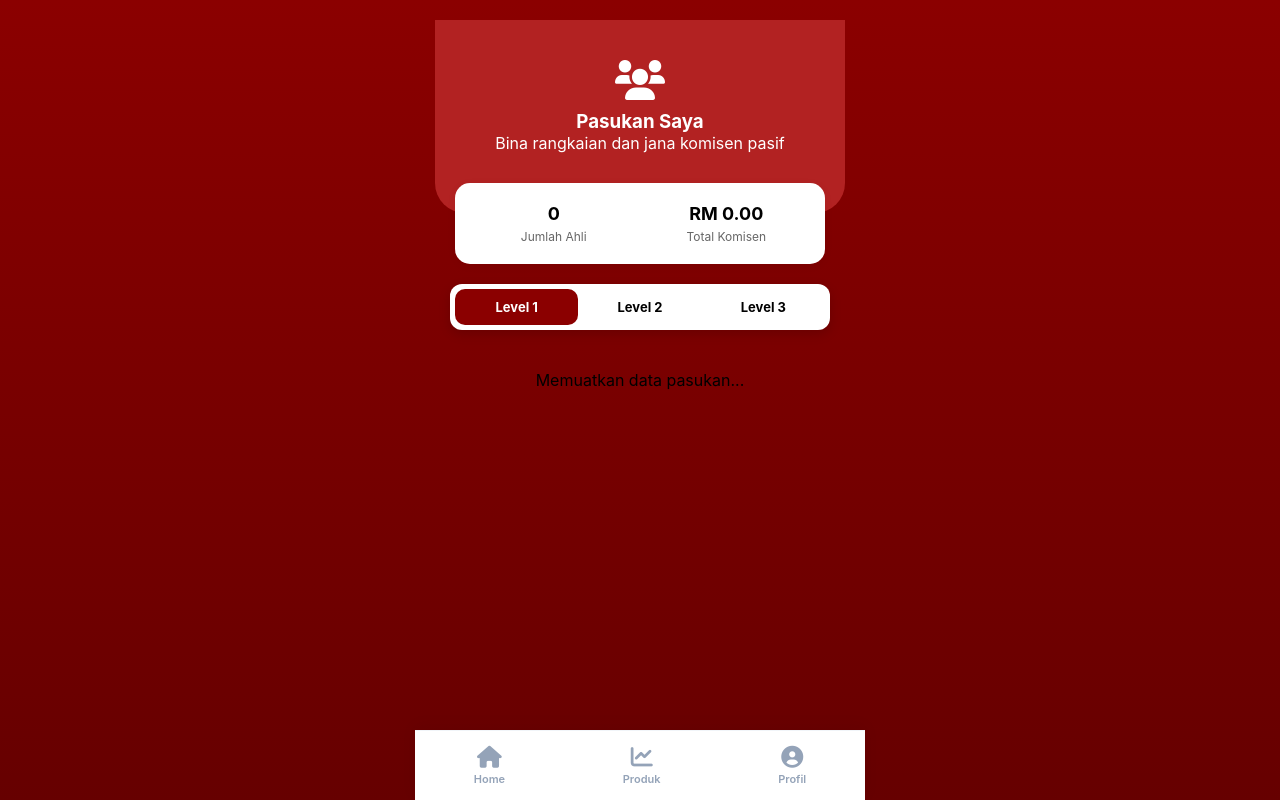
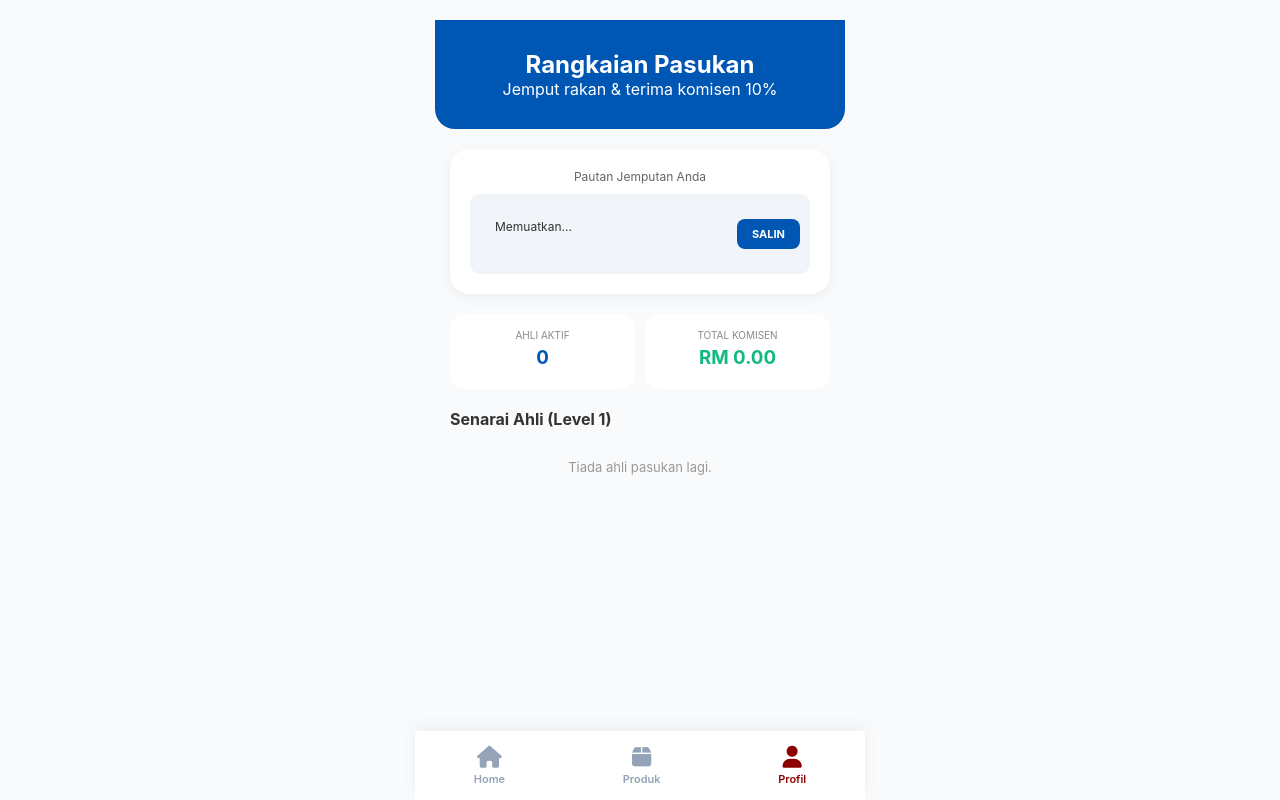
Before and after one commit to mohdsah/MicroVest, a plain HTML site: page team.html in a window 1280 px wide. Drawn offline with nearby package versions, Linux system fonts and the light colour scheme.

Commit message:
Update team.html

```diff
--- a/team.html
+++ b/team.html
@@ -8,115 +8,91 @@
     <link rel="stylesheet" href="https://cdnjs.cloudflare.com/ajax/libs/font-awesome/6.0.0/css/all.min.css">
     <script src="https://cdn.jsdelivr.net/npm/@supabase/supabase-js@2"></script>
 </head>
-<body>
+<body style="background: #f8fafc;">
 
     <div class="app-shell">
-        <div class="profile-red-header" style="padding-bottom: 60px;">
-            <i class="fas fa-users" style="font-size: 40px; margin-bottom: 10px;"></i>
-            <h3>Pasukan Saya</h3>
-            <p>Bina rangkaian dan jana komisen pasif</p>
+        <div class="product-page-header" style="background: #0056b3;">
+            <h2>Rangkaian Pasukan</h2>
+            <p>Jemput rakan & terima komisen 10%</p>
         </div>
 
-        <div class="stats-card" style="margin-top: -30px;">
-            <div class="stats-grid">
-                <div class="stat-box">
-                    <h4 id="teamSize">0</h4>
-                    <p>Jumlah Ahli</p>
-                </div>
-                <div class="stat-box">
-                    <h4 id="teamCommission">RM 0.00</h4>
-                    <p>Total Komisen</p>
-                </div>
+        <div style="margin: 20px 15px; background: white; padding: 20px; border-radius: 20px; text-align: center; box-shadow: 0 4px 15px rgba(0,0,0,0.05);">
+            <p style="font-size: 12px; color: #666; margin-bottom: 10px;">Pautan Jemputan Anda</p>
+            <div style="display: flex; background: #f1f5f9; padding: 10px; border-radius: 10px; align-items: center;">
+                <input type="text" id="referralLink" readonly value="Memuatkan..." style="flex: 1; border: none; background: none; font-size: 12px; color: #333; outline: none;">
+                <button onclick="copyReferral()" style="background: #0056b3; color: white; border: none; padding: 8px 15px; border-radius: 8px; font-size: 11px; font-weight: bold; cursor: pointer;">SALIN</button>
             </div>
         </div>
 
-        <div style="display: flex; background: white; margin: 15px; border-radius: 12px; padding: 5px; box-shadow: var(--shadow);">
-            <div class="level-tab active" onclick="switchLevel(1)" id="tab1" style="text-align: center; flex: 1; padding: 10px; cursor: pointer; font-size: 13px; font-weight: bold;">Level 1</div>
-            <div class="level-tab" onclick="switchLevel(2)" id="tab2" style="text-align: center; flex: 1; padding: 10px; cursor: pointer; font-size: 13px; font-weight: bold;">Level 2</div>
-            <div class="level-tab" onclick="switchLevel(3)" id="tab3" style="text-align: center; flex: 1; padding: 10px; cursor: pointer; font-size: 13px; font-weight: bold;">Level 3</div>
+        <div style="display: grid; grid-template-columns: 1fr 1fr; gap: 10px; margin: 0 15px;">
+            <div style="background: white; padding: 15px; border-radius: 15px; text-align: center;">
+                <p style="font-size: 10px; color: #888; margin: 0;">AHLI AKTIF</p>
+                <h3 id="teamCount" style="margin: 5px 0; color: #0056b3;">0</h3>
+            </div>
+            <div style="background: white; padding: 15px; border-radius: 15px; text-align: center;">
+                <p style="font-size: 10px; color: #888; margin: 0;">TOTAL KOMISEN</p>
+                <h3 id="totalCommission" style="margin: 5px 0; color: #10b981;">RM 0.00</h3>
+            </div>
         </div>
 
-        <div class="icon-menu-container" style="background: transparent; box-shadow: none;">
-            <div id="teamList" class="team-list-section">
-                <p style="text-align: center; color: var(--text-muted); padding: 20px;">Memuatkan data pasukan...</p>
+        <div style="padding: 20px 15px;">
+            <h4 style="margin-bottom: 15px; color: #333;">Senarai Ahli (Level 1)</h4>
+            <div id="downlineList">
+                <p style="text-align: center; color: #999; font-size: 13px; margin-top: 30px;">Tiada ahli pasukan lagi.</p>
             </div>
         </div>
 
         <nav class="bottom-nav">
-            <a href="dashboard.html" class="nav-item">
-                <i class="fas fa-home"></i>
-                <span>Home</span>
-            </a>
-            <a href="product_list.html" class="nav-item">
-                <i class="fas fa-chart-line"></i>
-                <span>Produk</span>
-            </a>
-            <a href="profile.html" class="nav-item">
-                <i class="fas fa-user-circle"></i>
-                <span>Profil</span>
-            </a>
+            <a href="dashboard.html" class="nav-item"><i class="fas fa-home"></i><span>Home</span></a>
+            <a href="product_list.html" class="nav-item"><i class="fas fa-box"></i><span>Produk</span></a>
+            <a href="profile.html" class="nav-item active"><i class="fas fa-user"></i><span>Profil</span></a>
         </nav>
     </div>
 
     <script src="app.js"></script>
     <script>
-        let currentLevel = 1;
-
-        async function loadTeamData(level) {
+        async function loadTeamData() {
             const { data: { user } } = await client.auth.getUser();
             if (!user) return;
 
-            const listContainer = document.getElementById('teamList');
-            listContainer.innerHTML = '<p style="text-align: center; padding: 20px;">Mencari ahli...</p>';
+            // 1. Set Pautan Jemputan (Guna ID User)
+            const refUrl = window.location.origin + "/register.html?ref=" + user.id;
+            document.getElementById('referralLink').value = refUrl;
 
-            // Nota: Logik ini bergantung kepada struktur table 'profiles' anda yang mempunyai kolum 'referred_by'
-            const { data, error } = await client
+            // 2. Tarik senarai downline dari table 'profiles'
+            const { data: downline, error } = await client
                 .from('profiles')
                 .select('email, created_at')
-                .eq('referred_by', user.id); // Ini untuk Level 1
+                .eq('referred_by', user.id);
 
-            if (data && data.length > 0) {
-                listContainer.innerHTML = '';
-                data.forEach(member => {
+            if (downline && downline.length > 0) {
+                document.getElementById('teamCount').innerText = downline.length;
+                const list = document.getElementById('downlineList');
+                list.innerHTML = '';
+
+                downline.forEach(member => {
                     const date = new Date(member.created_at).toLocaleDateString();
-                    listContainer.innerHTML += `
-                        <div class="menu-list-item" style="background: white; margin-bottom: 10px; border-radius: 12px; border: none;">
-                            <div class="menu-left">
-                                <div style="width: 35px; height: 35px; background: #f1f5f9; border-radius: 50%; display: flex; align-items: center; justify-content: center; color: var(--primary);">
-                                    <i class="fas fa-user"></i>
-                                </div>
-                                <div>
-                                    <span style="display: block; font-weight: bold;">${member.email.split('@')[0]}</span>
-                                    <span style="font-size: 11px; color: #888;">Sertai: ${date}</span>
-                                </div>
+                    list.innerHTML += `
+                        <div style="background: white; padding: 15px; border-radius: 12px; margin-bottom: 10px; display: flex; justify-content: space-between; align-items: center; box-shadow: 0 2px 5px rgba(0,0,0,0.02);">
+                            <div>
+                                <p style="margin:0; font-weight: bold; font-size: 13px;">${member.email.split('@')[0]}***</p>
+                                <p style="margin:0; font-size: 10px; color: #999;">Sertai: ${date}</p>
                             </div>
-                            <span style="font-size: 11px; background: #e8f5e9; color: #2e7d32; padding: 4px 8px; border-radius: 5px;">Aktif</span>
+                            <span style="font-size: 10px; color: #10b981; font-weight: bold;">AKTIF</span>
                         </div>
                     `;
                 });
-                document.getElementById('teamSize').innerText = data.length;
-            } else {
-                listContainer.innerHTML = '<p style="text-align: center; color: #888; padding: 20px;">Tiada ahli di tahap ini.</p>';
             }
         }
 
-        function switchLevel(lvl) {
-            // Reset active tabs
-            document.querySelectorAll('.level-tab').forEach(t => {
-                t.style.background = 'transparent';
-                t.style.color = 'var(--text-main)';
-            });
-
-            // Set active
-            const activeTab = document.getElementById('tab' + lvl);
-            activeTab.style.background = 'var(--primary)';
-            activeTab.style.color = 'white';
-            activeTab.style.borderRadius = '10px';
-
-            loadTeamData(lvl);
+        function copyReferral() {
+            const copyText = document.getElementById("referralLink");
+            copyText.select();
+            navigator.clipboard.writeText(copyText.value);
+            alert("Pautan jemputan berjaya disalin!");
         }
 
-        window.onload = () => switchLevel(1);
+        window.onload = loadTeamData;
     </script>
 </body>
 </html>
```
